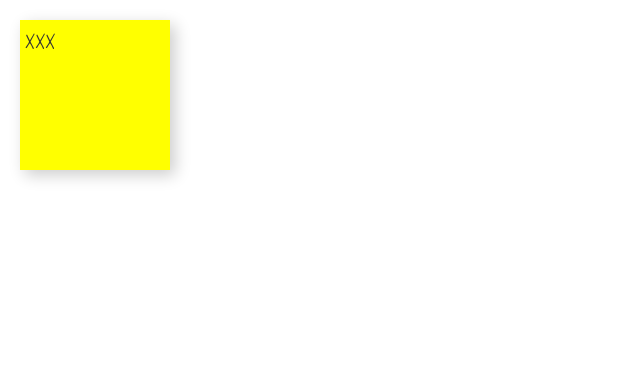
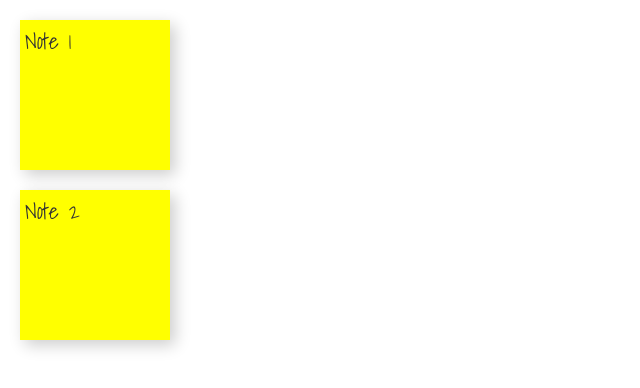
Before and after one commit to up1/demo-angular-20190313, an Angular app: page / in a window 1280 px wide. Shown: the top 388 px of the page, without its empty margins (0-640 px from the left). Built offline with nearby package versions, Linux system fonts and the light colour scheme.

Commit message:
List of notes

```diff
--- a/src/app/board/board.component.html
+++ b/src/app/board/board.component.html
@@ -1 +1,3 @@
-<app-note [note]="defaultTitle"></app-note>
+<div *ngFor="let note of notes">
+  <app-note [note]="note"></app-note>
+</div>
--- a/src/app/board/board.component.ts
+++ b/src/app/board/board.component.ts
@@ -7,10 +7,11 @@ import {Note} from '../models/note';
   styleUrls: ['./board.component.css']
 })
 export class BoardComponent implements OnInit {
-  defaultTitle: Note;
+  notes = [];
 
   constructor() {
-    this.defaultTitle = new Note(1, 'XXX');
+    this.notes.push(new Note(1, 'Note 1'));
+    this.notes.push(new Note(2, 'Note 2'));
   }
 
   ngOnInit() {
```
